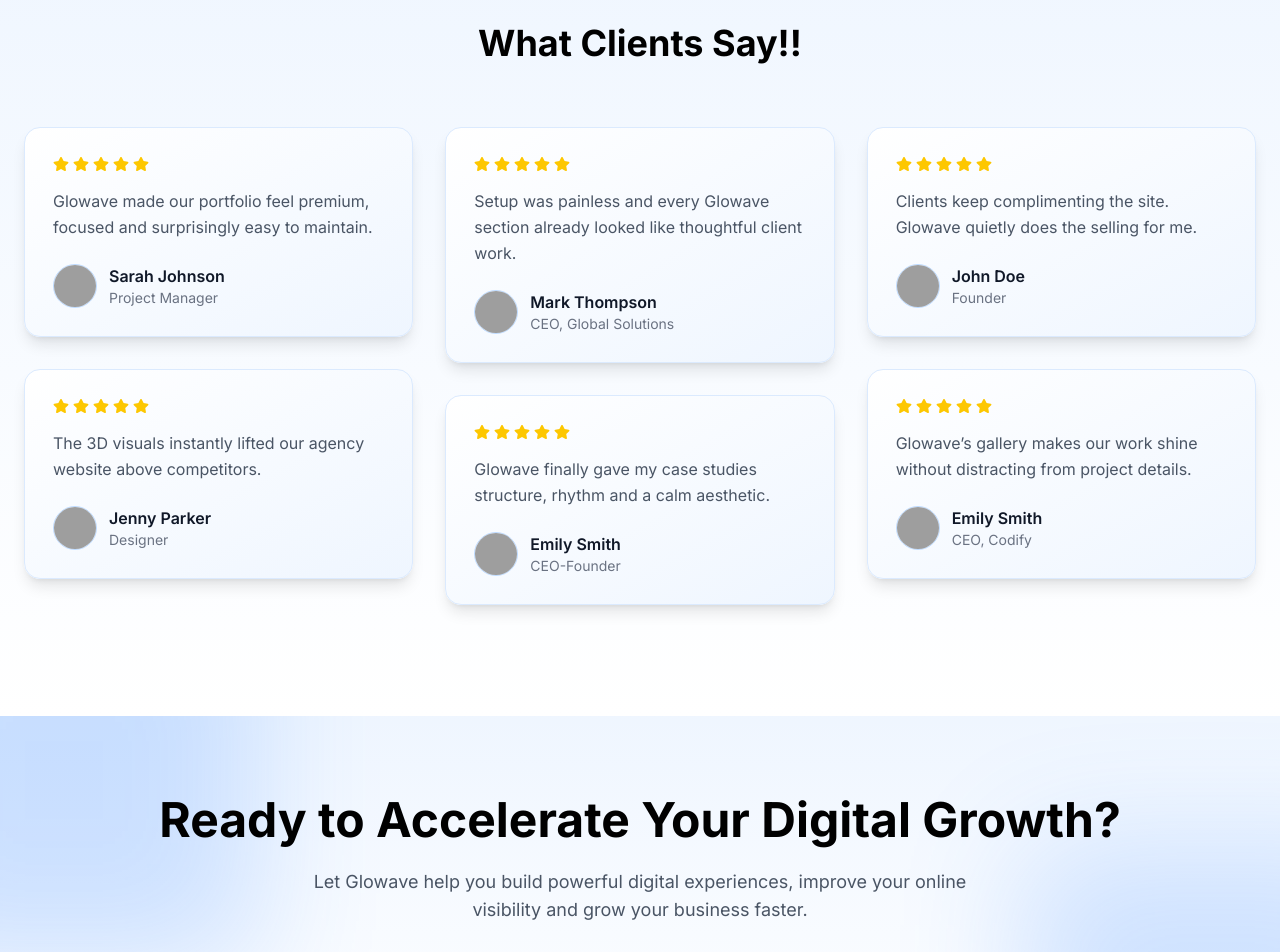
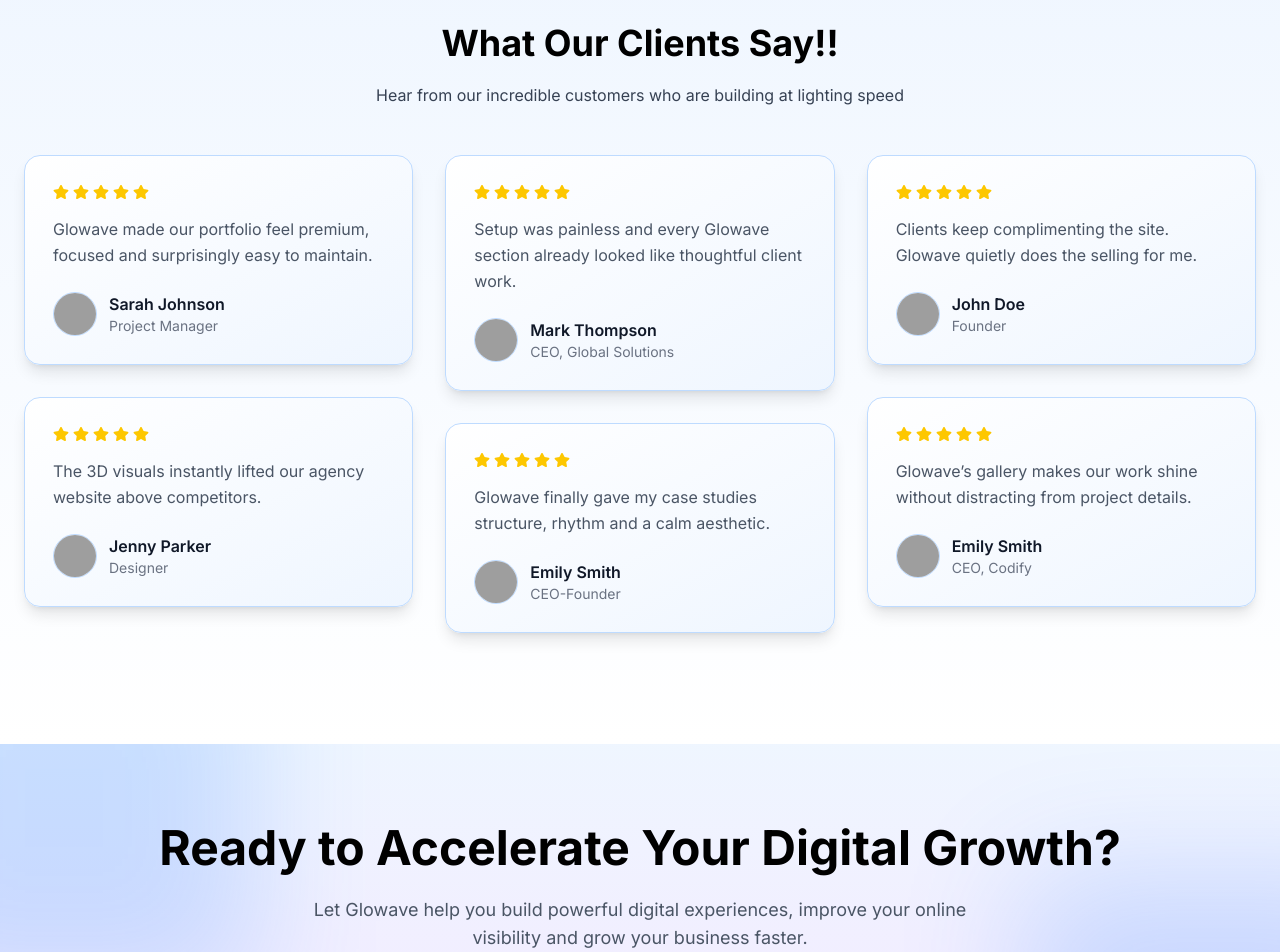
Before and after one commit to Hlamong55/Glowave-Website, a React (Vite) app: page / in a window 1280 px wide. Shown: the part 2080-3032 px from the top of the page. Built offline with nearby package versions, Linux system fonts and the light colour scheme; grey boxes are pictures that could not be loaded.

Commit message:
changes updated in home page

```diff
--- a/src/components/home/CTASection.jsx
+++ b/src/components/home/CTASection.jsx
@@ -4,7 +4,7 @@
 
 function CTASection() {
   return (
-    <section className="relative py-20 overflow-hidden bg-linear-to-t from-white to-blue-50
+    <section className="relative py-20 overflow-hidden bg-linear-to-t from-purple-100 to-blue-50
     ">
 
       {/* Soft glow */}
@@ -50,7 +50,7 @@
           <Link
             to="/services"
             className="border font-semibold bg-blue-500 text-white px-8 py-4 rounded-xl
-            hover:bg-white hover:text-blue-600 transition"
+            hover:bg-white hover:text-blue-600 hover:scale-105 transition"
           >
             Explore Services
           </Link>
--- a/src/components/home/Testimonials.jsx
+++ b/src/components/home/Testimonials.jsx
@@ -19,9 +19,12 @@
       <div className="max-w-7xl mx-auto px-6">
 
         {/* Section Title */}
-        <h2 className="text-4xl font-bold text-center mb-16">
-          What Clients Say!!
+        <h2 className="text-4xl font-bold text-center mb-5">
+          What Our Clients Say!!
         </h2>
+        <p className="text-center mb-12 text-gray-700">
+          Hear from our incredible customers who are building at lighting speed
+        </p>
 
         {/* Masonry Layout */}
         <div className="columns-1 md:columns-2 lg:columns-3 gap-8">
@@ -33,7 +36,7 @@
               whileHover={{ y: -8, scale: 1.02 }}
               className="break-inside-avoid mb-8 p-7 rounded-2xl
               bg-linear-to-br from-white to-blue-50
-              border border-blue-100
+              border border-blue-200
               shadow-lg hover:shadow-2xl
               transition duration-300"
             >
--- a/src/pages/Services.jsx
+++ b/src/pages/Services.jsx
@@ -351,7 +351,7 @@
 
       {/* ===== CTA Section ===== */}
 
-      <section className="relative py-14 overflow-hidden">
+      <section className="relative py-12 overflow-hidden">
         {/* Gradient Background */}
         <div className="absolute inset-0 bg-linear-to-r from-blue-300 via-blue-100 to-blue-300"></div>
 
@@ -411,7 +411,7 @@
             initial={{ opacity: 0 }}
             whileInView={{ opacity: 1 }}
             transition={{ delay: 0.4 }}
-            className="mt-8 text-sm text-gray-700"
+            className="mt-8 text-sm text-gray-800"
           >
             🚀 Trusted by startups, agencies and growing businesses worldwide
           </motion.p>
```
